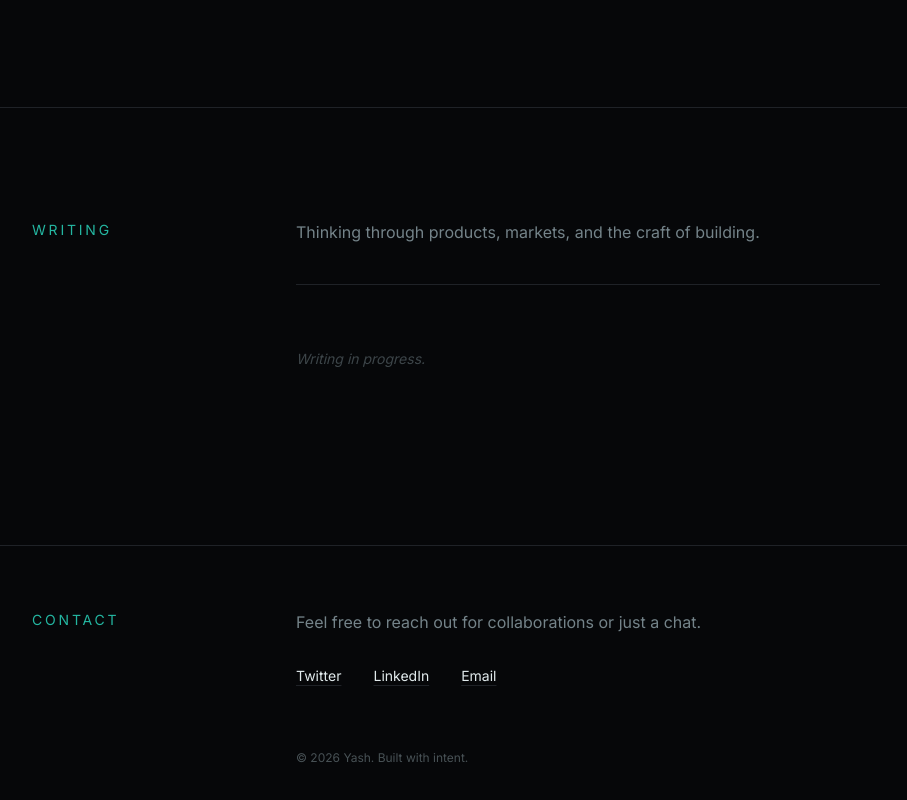
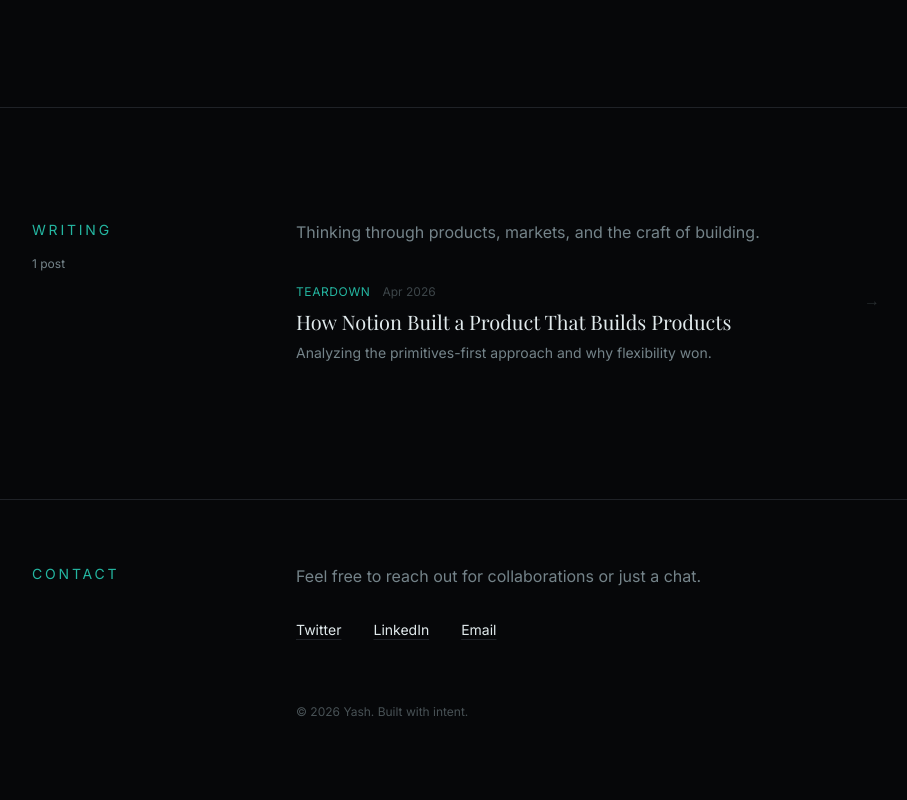
Before and after one commit to yashp42/newsite, a Next.js app: page / in a window 1280 px wide. Shown: the part 953-1753 px from the top of the page, without its empty margins (184-1091 px from the left). Built offline with nearby package versions, Linux system fonts and the light colour scheme; a web font is replaced by a local one.

Commit message:
Update writing.tsx

```diff
--- a/components/writing.tsx
+++ b/components/writing.tsx
@@ -14,13 +14,13 @@ interface Post {
 // Add your posts here - structure is ready
 const posts: Post[] = [
   // Example post structure (uncomment and modify when ready):
-  // {
-  //   slug: "notion-product-teardown",
-  //   title: "How Notion Built a Product That Builds Products",
-  //   excerpt: "Analyzing the primitives-first approach and why flexibility won.",
-  //   category: "Teardown",
-  //   date: "Apr 2026",
-  // },
+  {
+     slug: "notion-product-teardown",
+     title: "How Notion Built a Product That Builds Products",
+     excerpt: "Analyzing the primitives-first approach and why flexibility won.",
+     category: "Teardown",
+     date: "Apr 2026",
+   },
 ]
 
 const categoryStyles: Record<Category, string> = {
```
